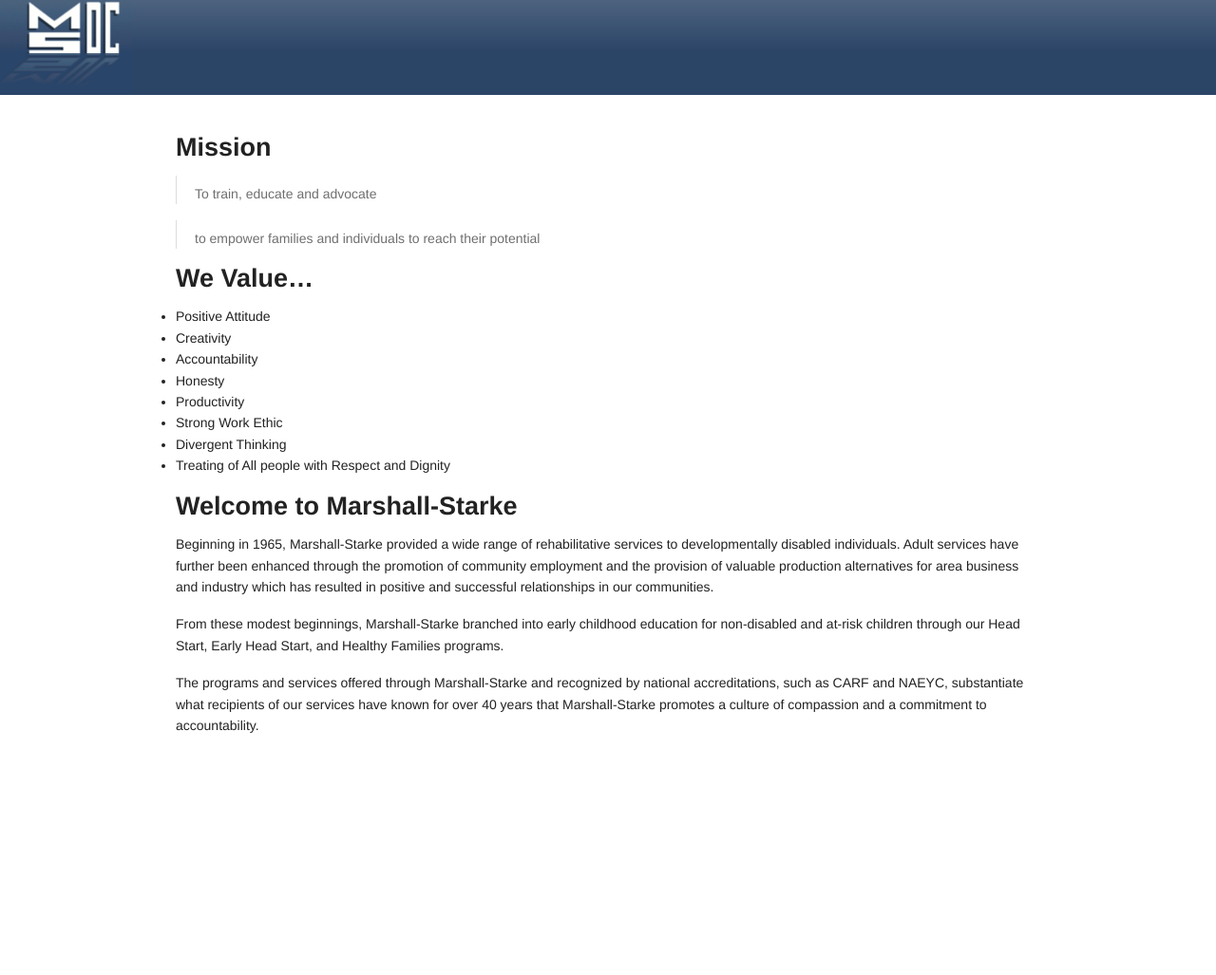
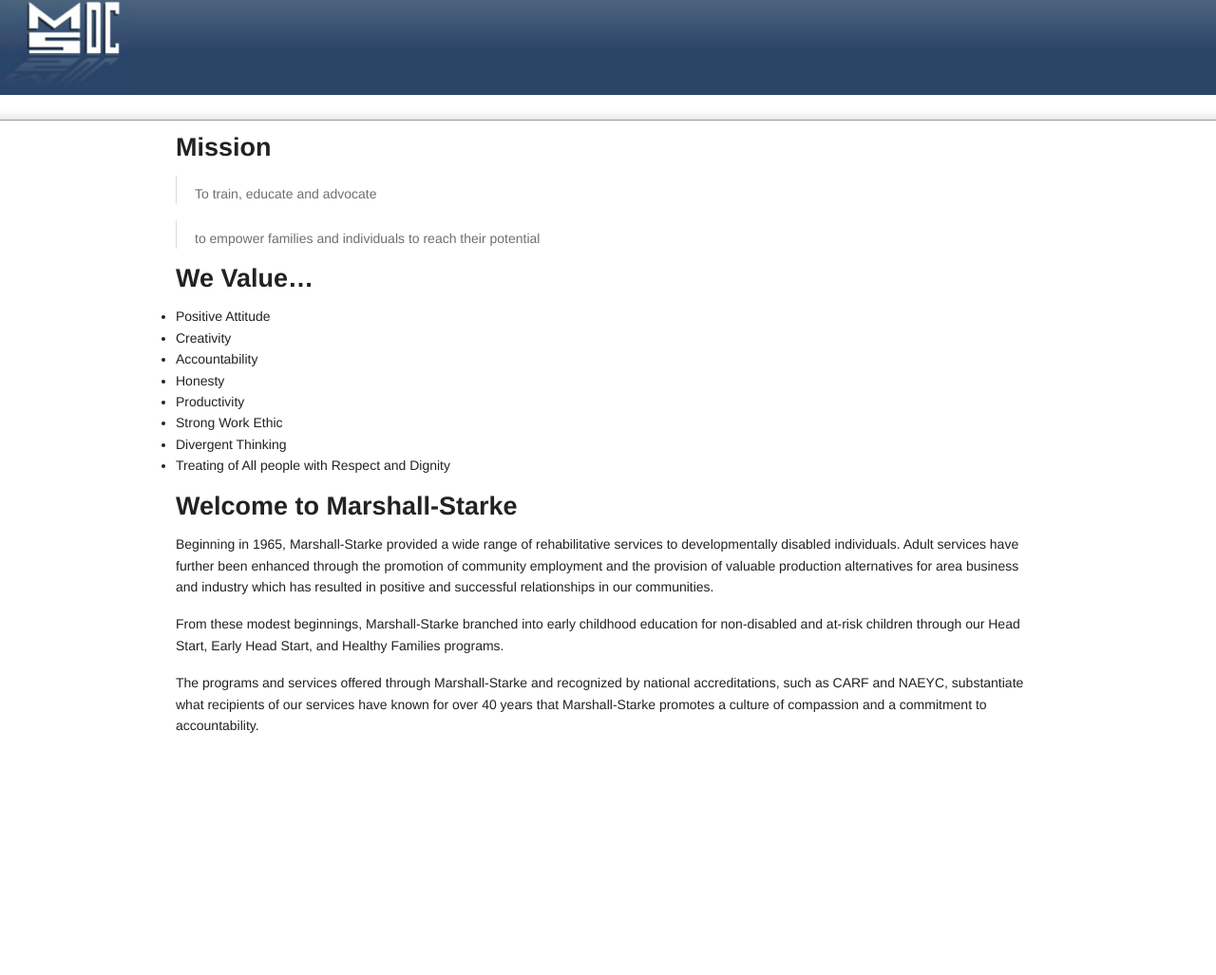
Before and after one commit to leviwilson/marshall-starke.org, a Jekyll site: the page built from index.md, in a window 1280 px wide. Shown: the whole page at 95% size. Built offline with Jekyll 4.4.1, drawn with Linux system fonts in a browser that asks for light colours.

Commit message:
fix nav image

```diff
--- a/stylesheets/app.css
+++ b/stylesheets/app.css
@@ -1,12 +1,15 @@
 #banner {
   background-image: url(../images/bg.gif);
   background-repeat:  repeat-x;
+  margin: 0;
+  padding: 0;
 }
 
 #nav {
+  margin: 0;
+  padding: 0;
   height: 25px;
-  background-image: url(../images/navbg.gif);
-  background-repeat:  repeat-x;
+  background: url(../images/navbg.gif) repeat-x bottom;
 }
 
 /* Artfully masterminded by ZURB  */
```
